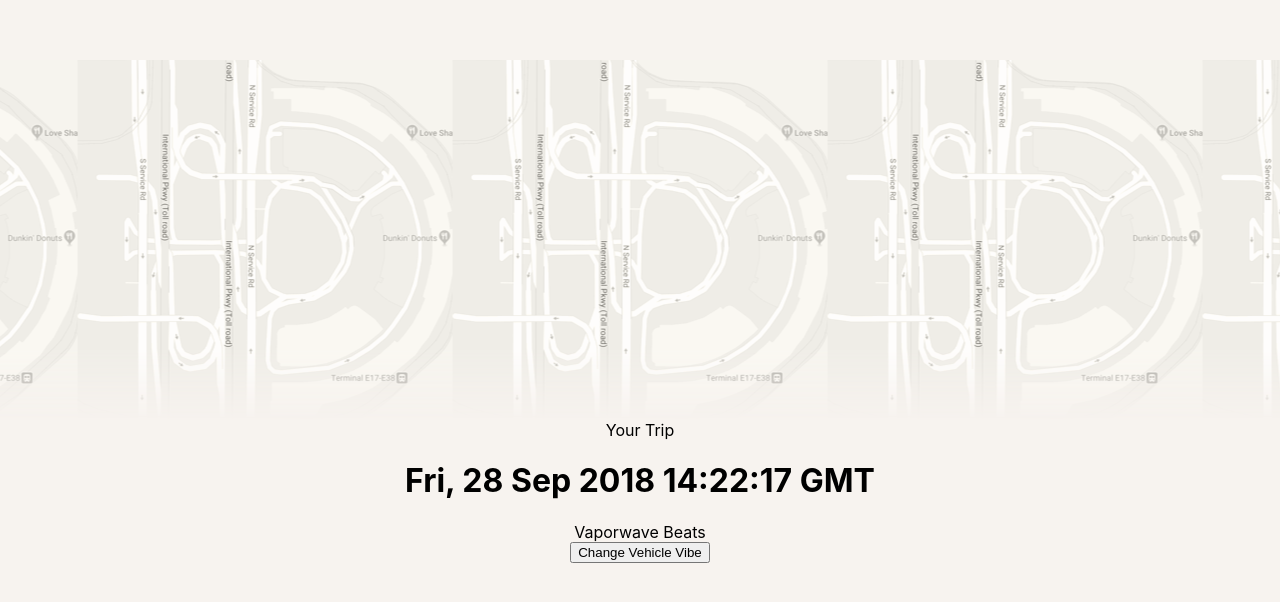
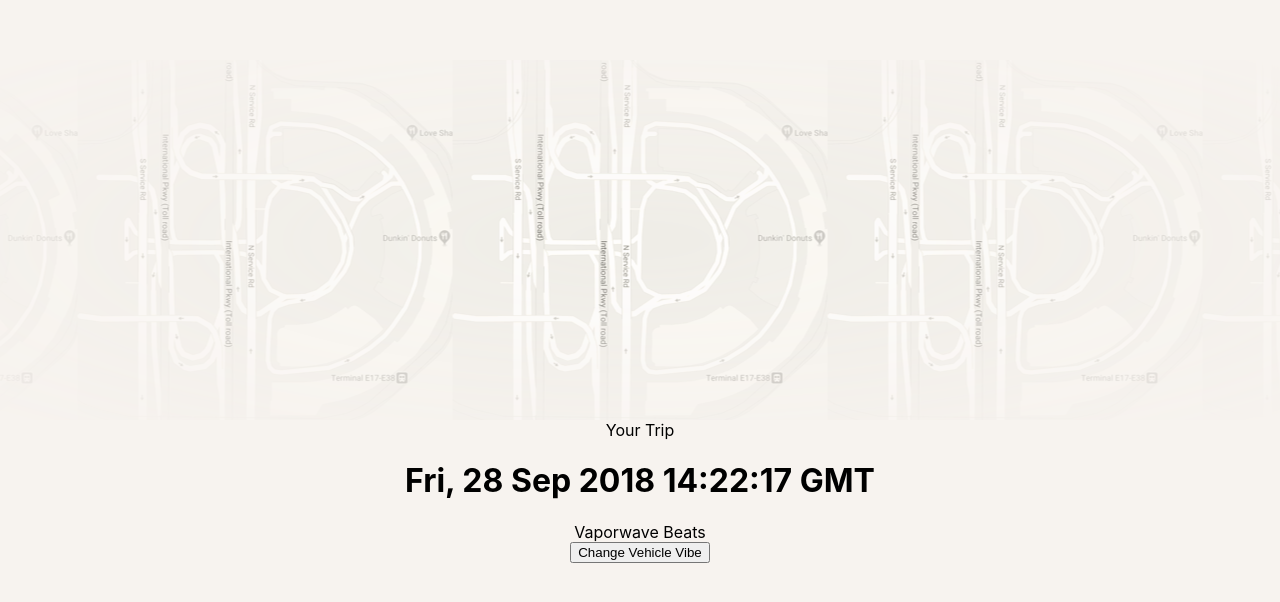
Before and after one commit to caitlineelliott/Alto-Coding-Exercise, a React (Create React App) app in the folder my-app/: page / in a window 1280 px wide. Shown: the part 2340-2942 px from the top of the page. Built offline with nearby package versions, Linux system fonts and the light colour scheme.

Commit message:
adjusted gradient on #trip

```diff
--- a/my-app/src/App.css
+++ b/my-app/src/App.css
@@ -79,8 +79,8 @@ h2 {
 
 #trip {
   background-color: lightblue;
-  -webkit-mask-image: linear-gradient(rgba(0,0,0,1) 70%, rgba(0,0,0,0));
-  mask-image: linear-gradient(rgba(0,0,0,1) 80%, rgba(0,0,0,0));
+  -webkit-mask-image: radial-gradient(rgba(0,0,0,1) 5%, rgba(0,0,0,0));
+  mask-image: radial-gradient(rgba(0,0,0,1) 5%, rgba(0,0,0,0));
 }
 
 /* adjusts last container row 2 to compensate for footer height */
```
